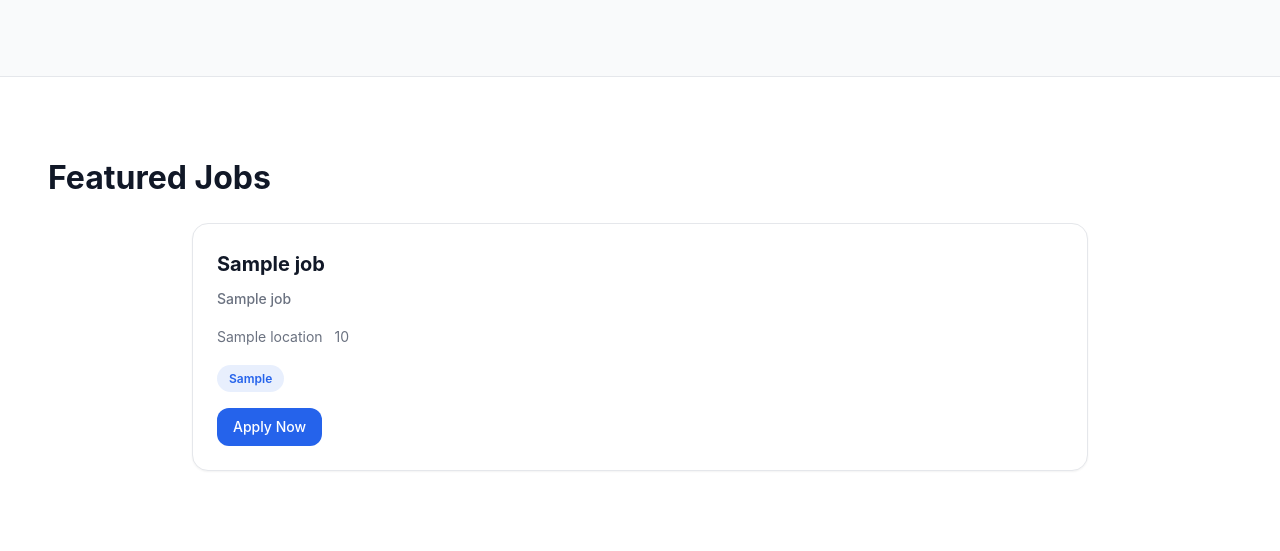
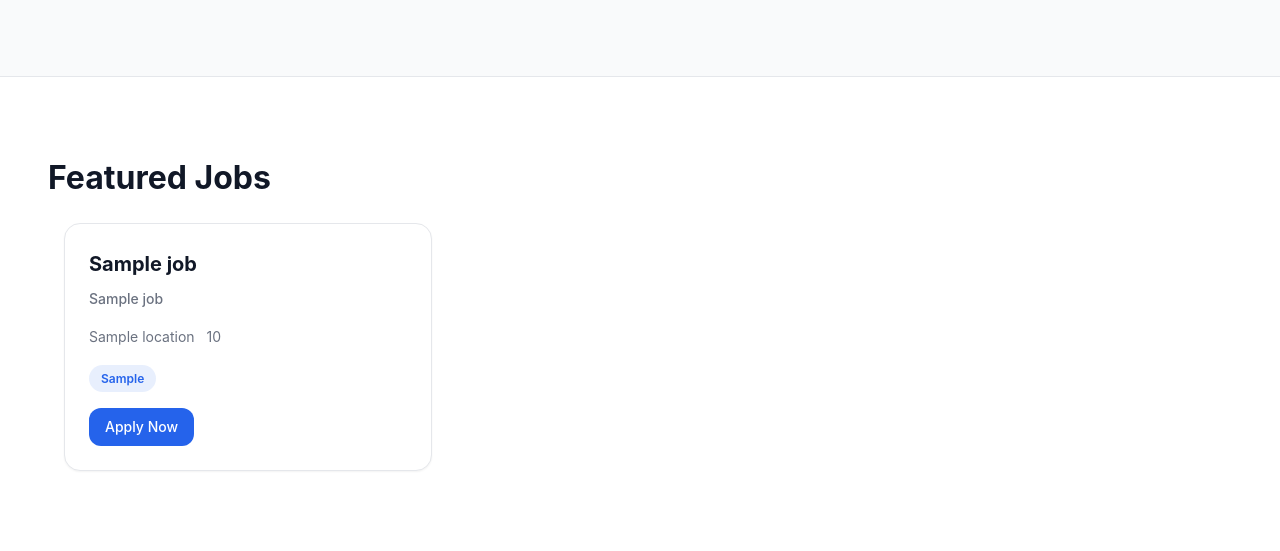
Before and after one commit to SandeshKhadka77/job-portal, a Django app: template templates/home.html in a window 1280 px wide. Shown: the part 406-957 px from the top of the page. Run offline with Django 5.2, Linux system fonts and the light colour scheme; the template is opened without the code that fills it: most values are stand-ins (such as "Sample title", 1, 10 or a date in 2020); data that the repository does not hold is empty.

Commit message:
feat: add responsive jobs grid

```diff
--- a/static/css/pages/home.css
+++ b/static/css/pages/home.css
@@ -50,12 +50,28 @@
 
 /* Featured Jobs */
 .featured-jobs-list {
-    max-width: 56rem;
+    max-width: 72rem;
     margin-left: auto;
     margin-right: auto;
-    display: flex;
-    flex-direction: column;
-    gap: 1.25rem;
+    display: grid;
+    grid-template-columns: 1fr;
+    gap: 1.5rem;
+}
+
+.featured-jobs-list .job-card {
+    height: 100%;
+}
+
+@media (min-width: 768px) {
+    .featured-jobs-list {
+        grid-template-columns: repeat(2, minmax(0, 1fr));
+    }
+}
+
+@media (min-width: 1024px) {
+    .featured-jobs-list {
+        grid-template-columns: repeat(3, minmax(0, 1fr));
+    }
 }
 
 @media (max-width: 768px) {
```
